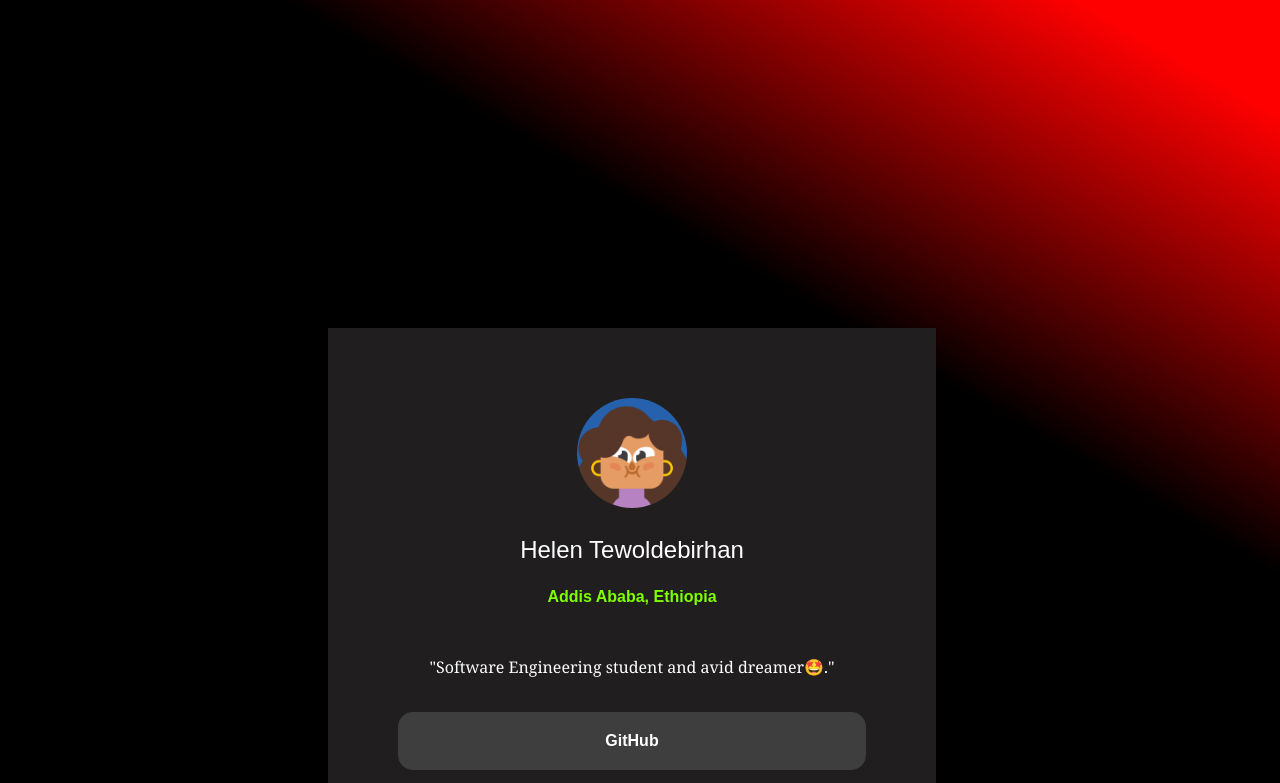
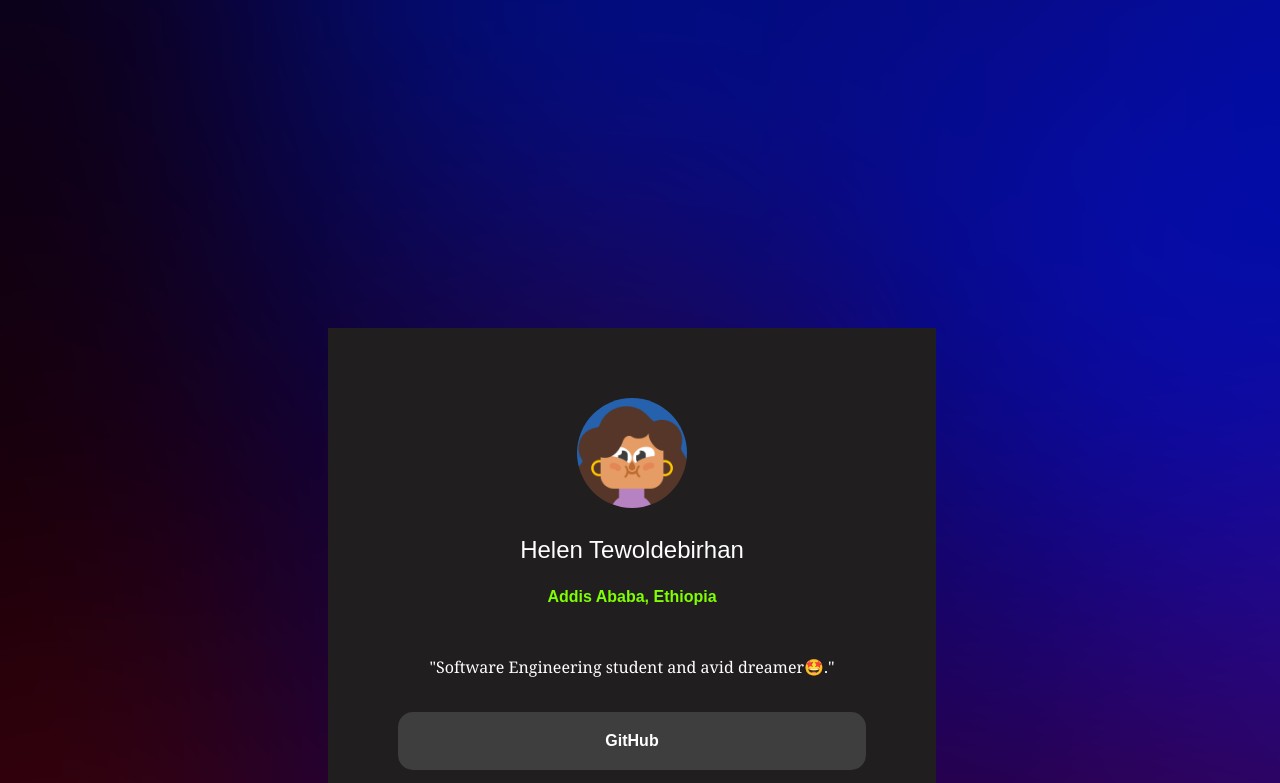
Before and after one commit to HeluTB/social-links-profile, a plain HTML site: page index.html in a window 1280 px wide. Shown: the top 783 px of the page. Drawn offline with Linux system fonts and the light colour scheme.

Commit message:
Update stylesheet.css

```diff
--- a/stylesheet.css
+++ b/stylesheet.css
@@ -15,7 +15,6 @@
     color:blue;
 }
 body{
-  background: linear-gradient(210deg, red 5%, black 25%,black 50%,black 75%, blue 99%);
   background-repeat: no-repeat;
   background-size: cover;
   color: white;
```
